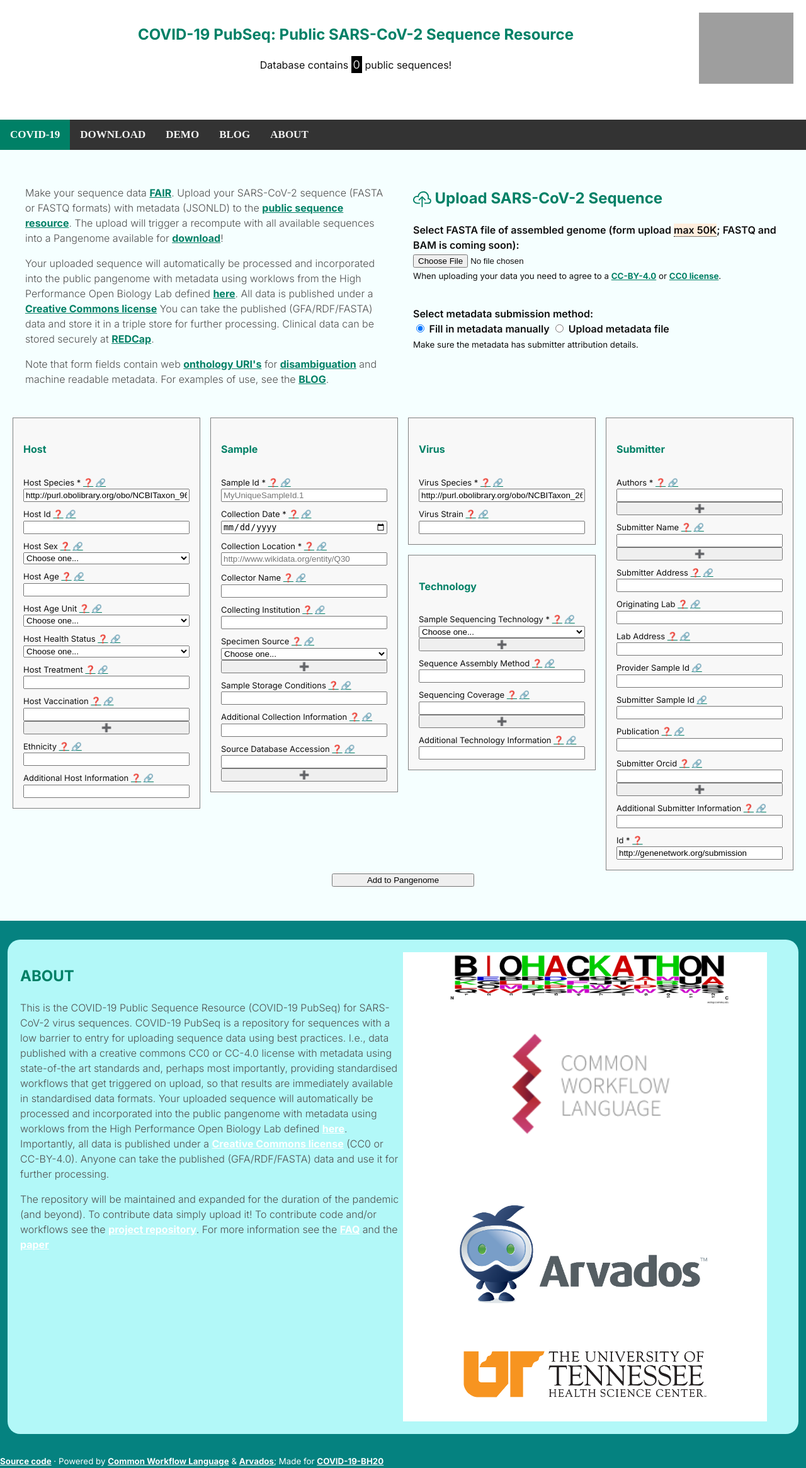
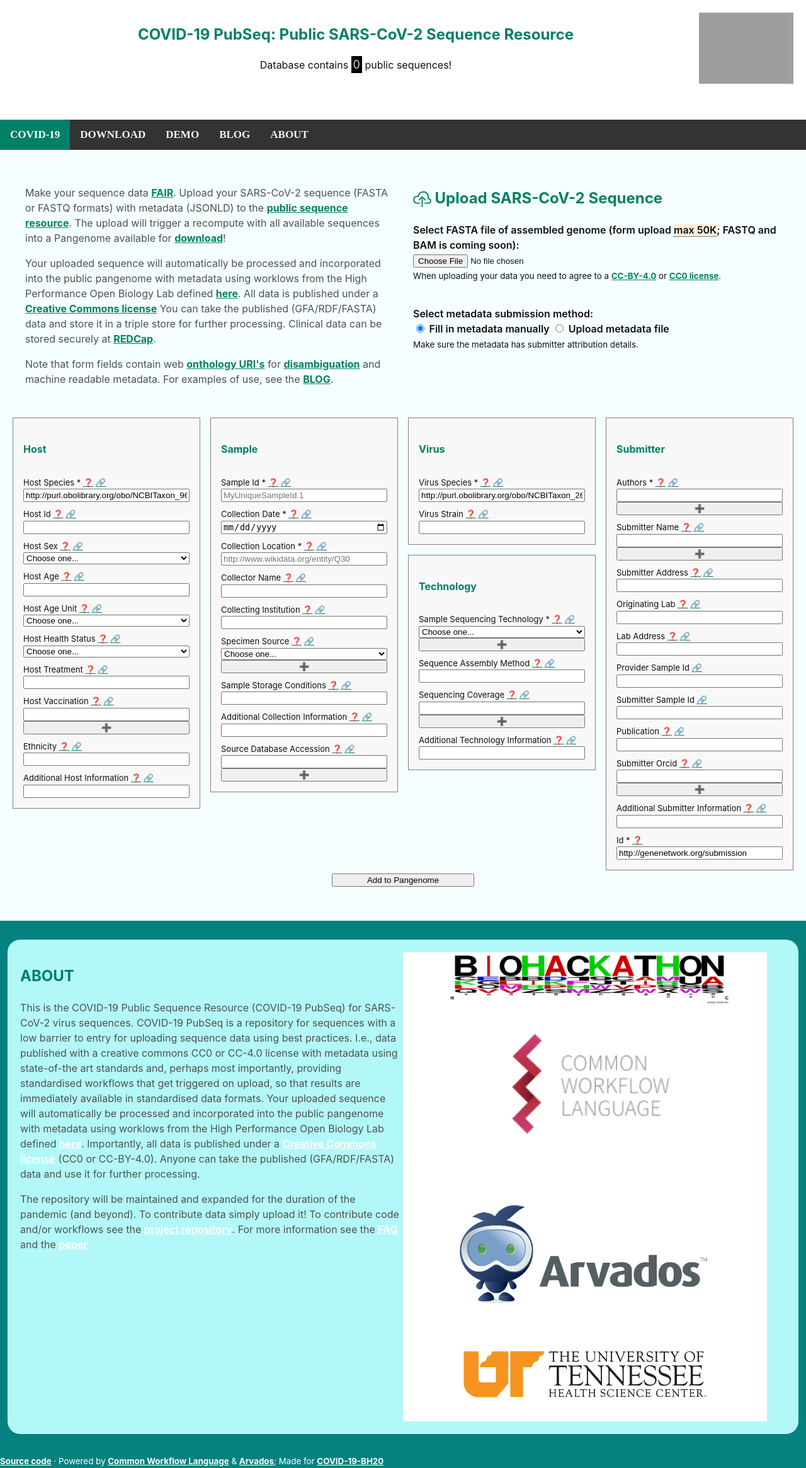
Before and after one commit to pubseq/bh20-seq-resource, a Flask app: page / in a window 1280 px wide. Shown: the whole page at 63% size. Run offline with Flask 2, Linux system fonts and the light colour scheme; data that the repository does not hold is empty; grey boxes are pictures that could not be loaded.

Commit message:
Removing external CSS dependency

```diff
--- a/bh20simplewebuploader/static/main.css
+++ b/bh20simplewebuploader/static/main.css
@@ -20,7 +20,7 @@ h1 {
 
 .intro {
     color: #505050;
-    font-weight: 300;
+    // font-weight: 300;
 }
 
 .header {
@@ -182,7 +182,7 @@ span.dropt:hover {text-decoration: none; background: #ffffff; z-index: 6; }
 }
 
 .about p {
-    font-weight: 300;
+    // font-weight: 300;
     color: #505050;
 }
 
--- a/bh20simplewebuploader/templates/header.html
+++ b/bh20simplewebuploader/templates/header.html
@@ -1,6 +1,5 @@
     <head>
         <meta charset="UTF-8">
-        <link href="https://fonts.googleapis.com/css2?family=Inter:wght@100;200;300;400;500;600;700;800;900&display=swap" rel="stylesheet">
         <link href="/static/main.css" rel="stylesheet" type="text/css">
         <meta name="viewport" content="width=device-width, initial-scale=1">
         <title>COVID-19 PubSeq: Public SARS-CoV-2 Sequence Resource</title>
--- a/bh20simplewebuploader/templates/org-header.html
+++ b/bh20simplewebuploader/templates/org-header.html
@@ -1,5 +1,4 @@
 <head>
-  <link href="https://fonts.googleapis.com/css2?family=Inter:wght@100;200;300;400;500;600;700;800;900&display=swap" rel="stylesheet">
   <link href="/static/main.css" rel="stylesheet" type="text/css">
   <meta name="viewport" content="width=device-width, initial-scale=1">
   <title>Web uploader for Public SARS-CoV-2 Sequence Resource</title>
```
